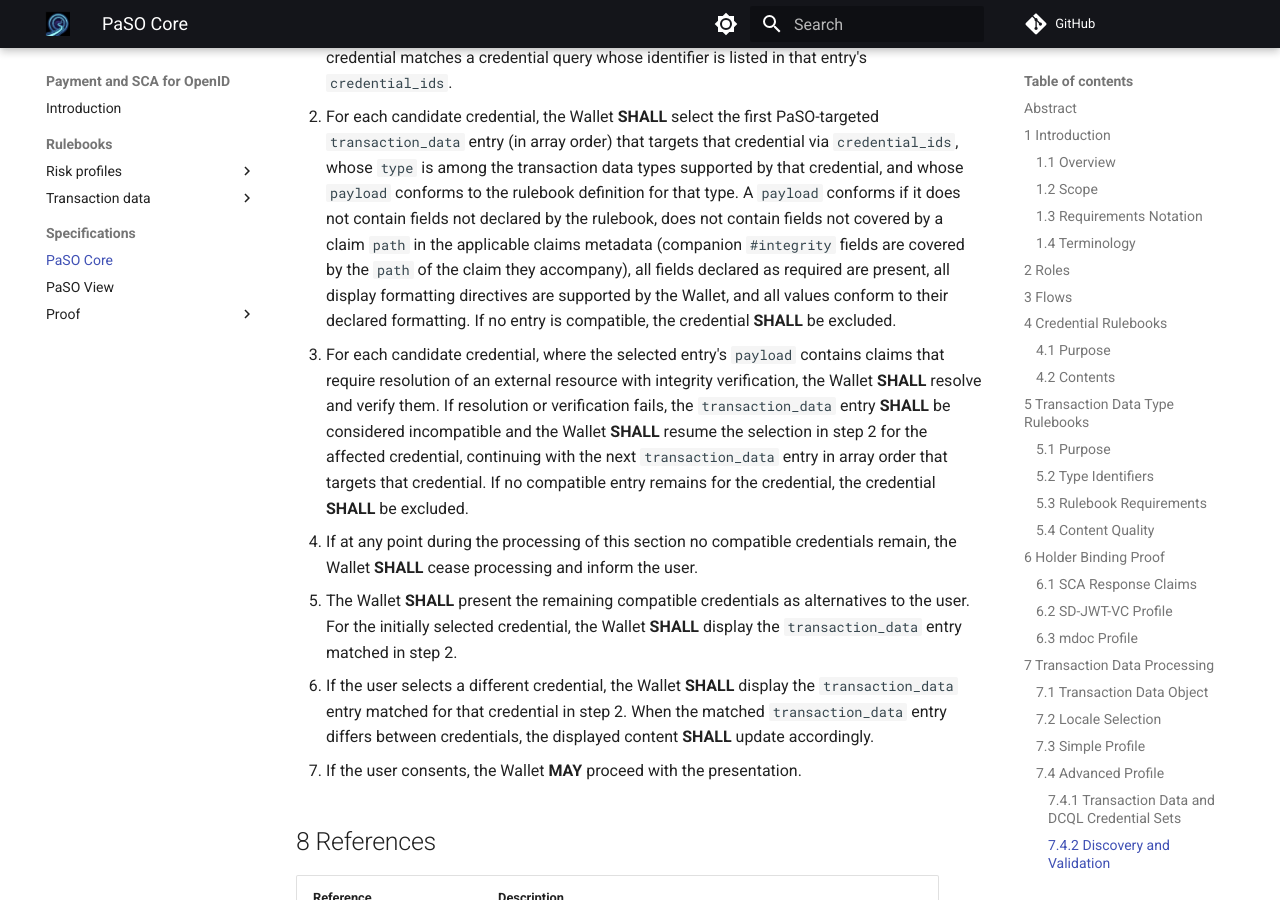
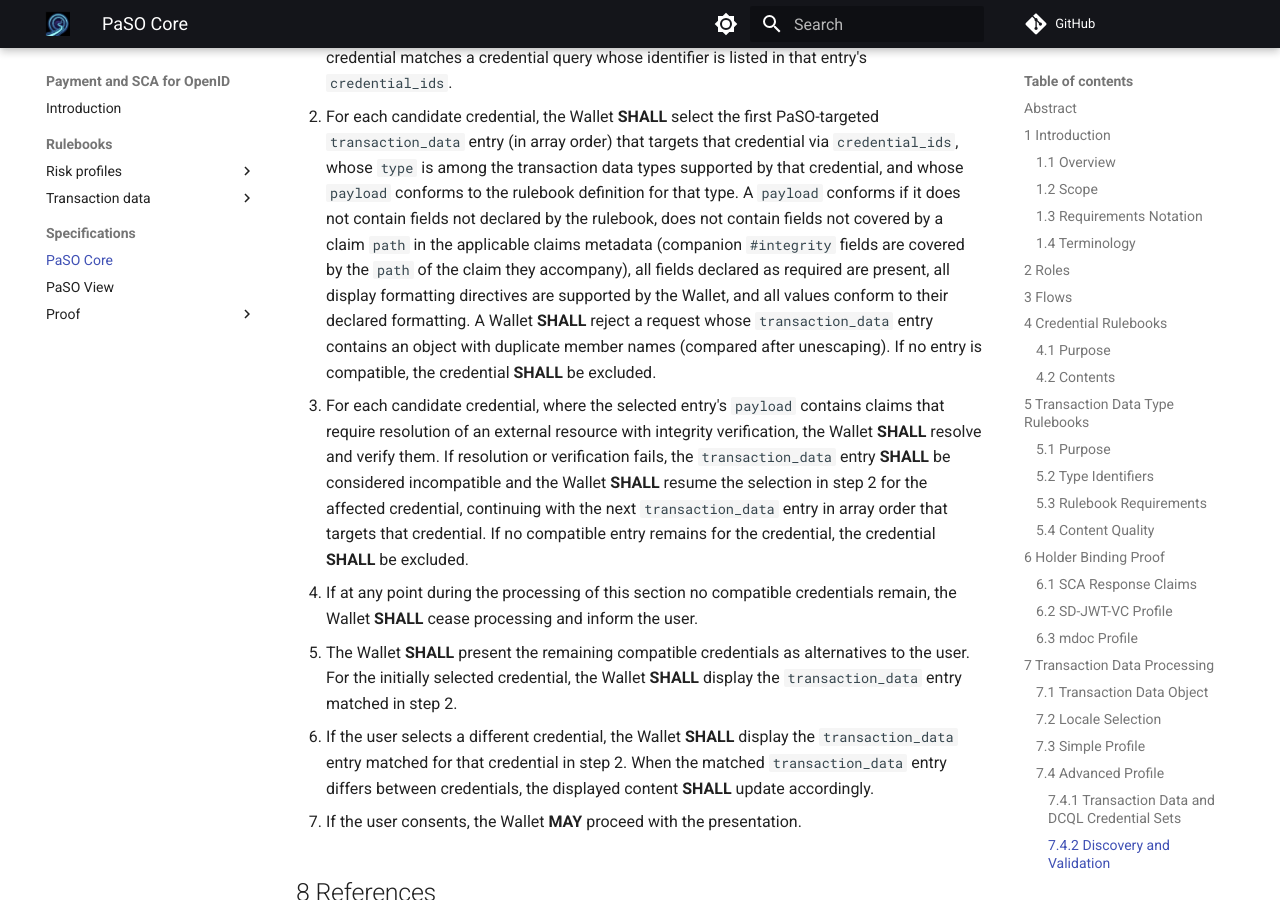
Before and after one commit to APTITUDE-Consortium/payments-and-sca-for-openid, an MkDocs documentation site: the page built from docs/specifications/paso-core.md, in a window 1280 px wide and 900 px high, scrolled down 9156 px. Built offline with MkDocs 1.6.1 and Material for MkDocs 9.7.7, drawn with Linux system fonts in a browser that asks for light colours; comment, search, counter and statistics services are not loaded; the version menu is left out.

Commit message:
Reject transaction_data entries with duplicate member names (#6)
Fixed an oversight allowing duplicate parameters, which is a security risk.

Co-authored-by: Claude Opus 5.5 <noreply@anthropic.com>
(cherry picked from commit 19c8bd91d5f6285476d80e9d9b58d2977bb5af08)

```diff
--- a/docs/specifications/paso-core.md
+++ b/docs/specifications/paso-core.md
@@ -222,7 +222,7 @@ After resolution, exactly one `transaction_data` entry **SHALL** apply to the se
 For the PaSO-targeted entries, the Wallet **SHALL** perform the following steps:
 
 1. The Wallet **SHALL** identify all credentials matching the presentation request that are PaSO Credentials. A credential is a candidate for a PaSO-targeted `transaction_data` entry if the credential matches a credential query whose identifier is listed in that entry's `credential_ids`.
-2. For each candidate credential, the Wallet **SHALL** select the first PaSO-targeted `transaction_data` entry (in array order) that targets that credential via `credential_ids`, whose `type` is among the transaction data types supported by that credential, and whose `payload` conforms to the rulebook definition for that type. A `payload` conforms if it does not contain fields not declared by the rulebook, does not contain fields not covered by a claim `path` in the applicable claims metadata (companion `#integrity` fields are covered by the `path` of the claim they accompany), all fields declared as required are present, all display formatting directives are supported by the Wallet, and all values conform to their declared formatting. If no entry is compatible, the credential **SHALL** be excluded.
+2. For each candidate credential, the Wallet **SHALL** select the first PaSO-targeted `transaction_data` entry (in array order) that targets that credential via `credential_ids`, whose `type` is among the transaction data types supported by that credential, and whose `payload` conforms to the rulebook definition for that type. A `payload` conforms if it does not contain fields not declared by the rulebook, does not contain fields not covered by a claim `path` in the applicable claims metadata (companion `#integrity` fields are covered by the `path` of the claim they accompany), all fields declared as required are present, all display formatting directives are supported by the Wallet, and all values conform to their declared formatting. A Wallet **SHALL** reject a request whose `transaction_data` entry contains an object with duplicate member names (compared after unescaping). If no entry is compatible, the credential **SHALL** be excluded.
 3. For each candidate credential, where the selected entry's `payload` contains claims that require resolution of an external resource with integrity verification, the Wallet **SHALL** resolve and verify them. If resolution or verification fails, the `transaction_data` entry **SHALL** be considered incompatible and the Wallet **SHALL** resume the selection in step 2 for the affected credential, continuing with the next `transaction_data` entry in array order that targets that credential. If no compatible entry remains for the credential, the credential **SHALL** be excluded.
 4. If at any point during the processing of this section no compatible credentials remain, the Wallet **SHALL** cease processing and inform the user.
 5. The Wallet **SHALL** present the remaining compatible credentials as alternatives to the user. For the initially selected credential, the Wallet **SHALL** display the `transaction_data` entry matched in step 2.
```
